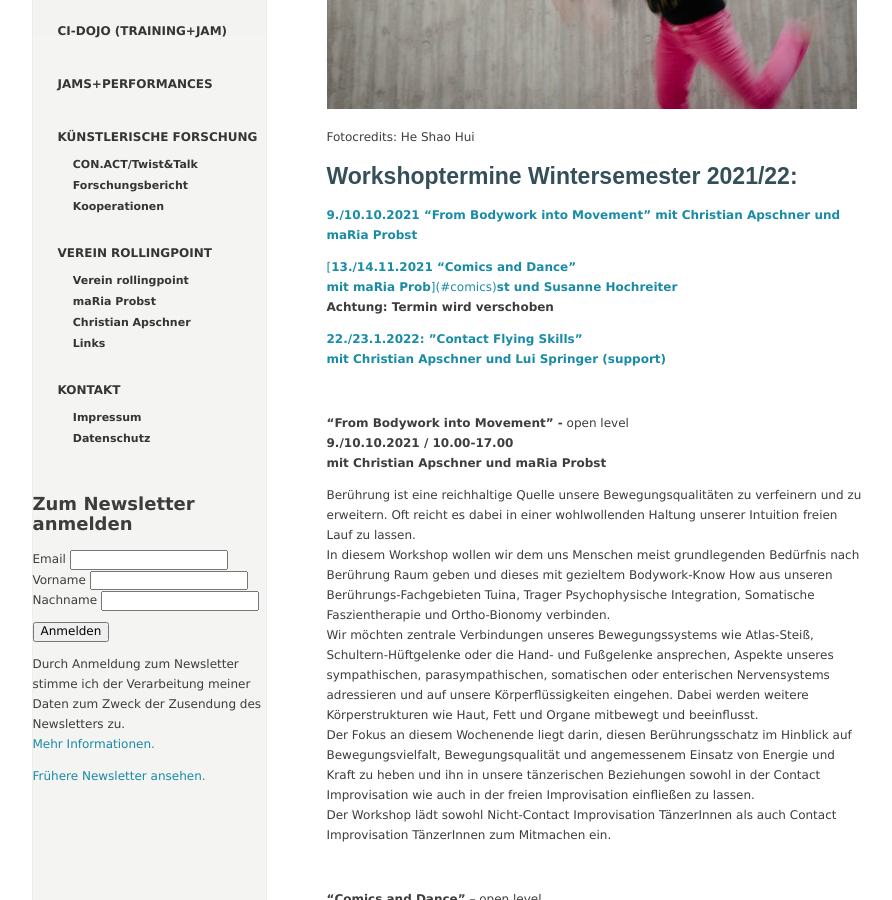
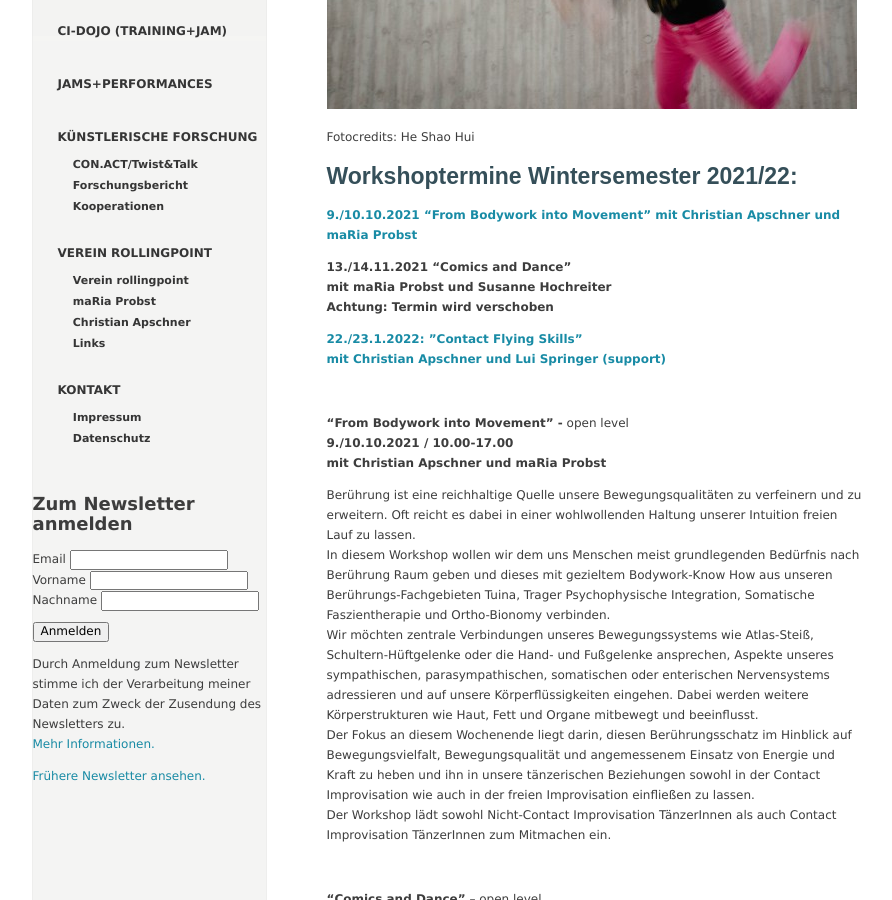
Before and after one commit to manulari/rollingpointat, a Jekyll site: the page built from _all_pages/workshops.md, in a window 1280 px wide and 900 px high, scrolled down 426 px. Shown: the whole window, without its empty margins (152-1044 px from the left). Built offline with Jekyll 4.4.1, drawn with Linux system fonts in a browser that asks for light colours; comment, search, counter and statistics services are not loaded.

Commit message:
Update page “workshops”

```diff
--- a/_all_pages/workshops.md
+++ b/_all_pages/workshops.md
@@ -12,8 +12,8 @@ Fotocredits: He Shao Hui
 
 **[9./10.10.2021 "From Bodywork into Movement" mit Christian Apschner und maRia Probst](#bodywork)**
 
-[[**13./14.11.2021 "Comics and Dance"**\
-**mit maRia Prob**](#comics)**st und Susanne Hochreiter**](#comics)\
+**13./14.11.2021 "Comics and Dance"**\
+**mit maRia Probst und Susanne Hochreiter**\
 **Achtung: Termin wird verschoben**
 
 [**22./23.1.2022: "Contact Flying Skills"**\
```
